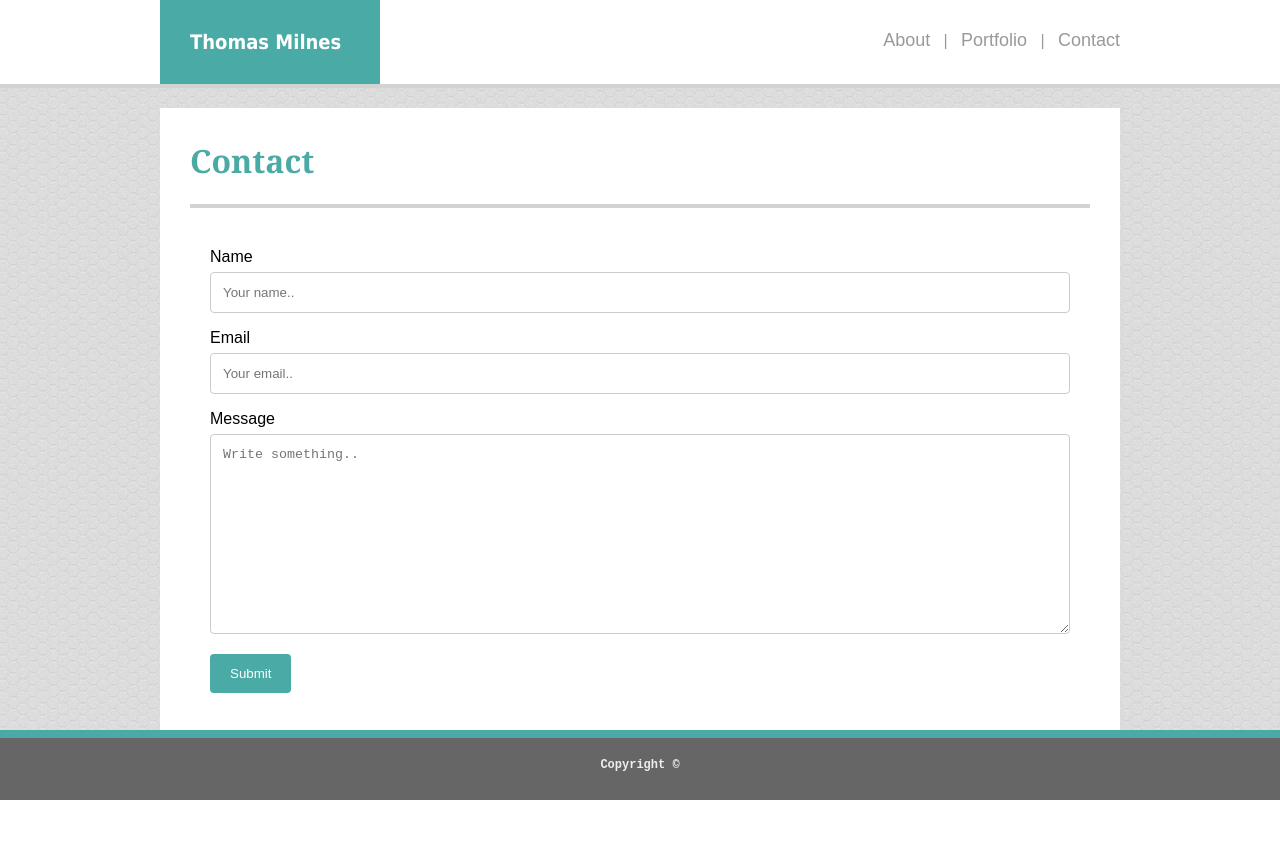
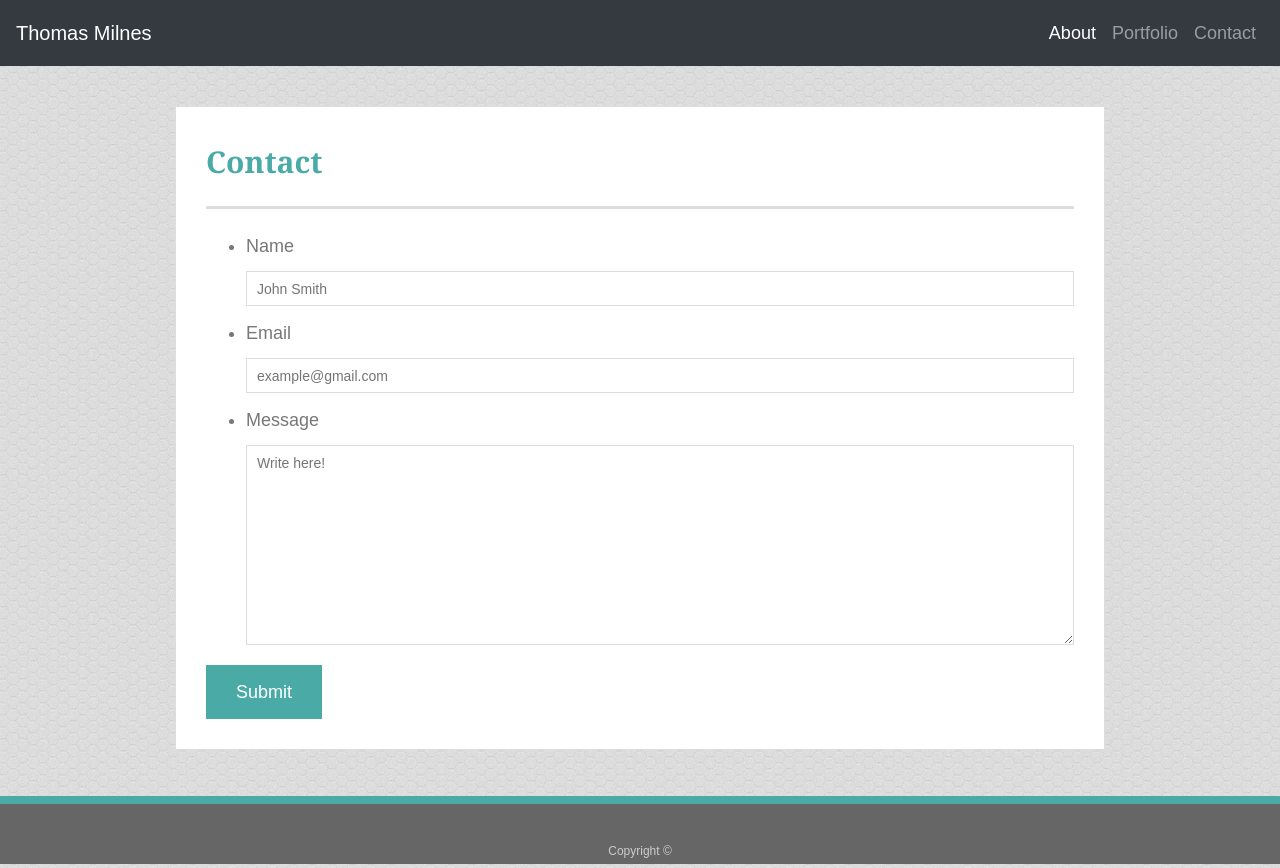
Before and after one commit to thmiv/Bootstrap-Portfolio, a plain HTML site: page contact.html in a window 1280 px wide. Before the commit the page ends 800 px from the top, so only its background shows below. Drawn offline with nearby package versions, Linux system fonts and the light colour scheme.

Commit message:
bootstrap portfolio working

```diff
--- a/assets/css/style.css
+++ b/assets/css/style.css
@@ -1,137 +1,164 @@
+body {
+    background-image: url("../images/honey_im_subtle.png");
+    font-family: Arial, "Helvetica Neue", Helvetica, sans-serif;
+    font-size: 18px;
+    line-height: 34px;
+    color: #777777;
+}
 * {
     box-sizing: border-box;
   }
-body {
-    background-image: url("../images/honey_im_subtle.png");
-    font-family: 'Arial', 'Helvetica Neue', Helvetica, sans-serif;
+
+  /* general */
+
+  .container {
+    width: 100%;
+    max-width: 960px;
+    margin: 0 auto;
+    clear: both;
   }
-header {
-    background: #fff;
-    width: 100%;
-    position: fixed;
-    top: 0;
-    left: 0;
-    z-index: 1;
+
+  h1, h2, h3, p {
+    margin-bottom: 20px;
   }
-#name {
-    background: #4aaaa5;
-    padding: 30px;
-    width: 220px;
-    font: bold 20px Tahoma, sans-serif;
-    color: #fff;
-    float: left;
+
+  p:last-child {
+    margin-bottom: 0;
   }
-.headContent {
-    margin: 0 auto;
-    width: 960px;
-}
-nav {
-    position: relative;
-    top: 30px;
-    float: right;
-}
-.content {
-    position: relative;
-    top: 100px;
-    bottom: 90px;
-    margin: 0 auto;
-    padding: 10px 30px 30px 30px;
-    width: 960px;
-    background-color: #ffffff;
-}
-h1 {
-    font-family: 'Georgia', Times, 'Times New Roman', serif;
+
+  h1, h2, h3 {
+    font-family: Georgia, Times, "Times New Roman", serif;
+    font-weight: 700;
     color: #4aaaa5;
   }
-h6 {
-    color: #eeeeee;
-    font-family: 'Courier New', Courier, monospace;
+
+  h1 {
+    padding-bottom: 20px;
+    font-size: 30px;
+    line-height: 49px;
+    border-bottom: 3px solid #ddd;
+  }
+
+  h2, h3 {
+    font-size: 22px;
+  }
+
+  /* footer */
+
+  footer {
+    padding: 30px 0;
+    clear: both;
     font-size: 12px;
+    color: #fff;
+    color: #ccc;
     text-align: center;
+    background: #666;
+    border-top: 8px solid #4aaaa5;
+    height: 50px;
   }
-img {
+
+  h3, h2 {
+    padding-bottom: 20px;
+    margin-bottom: 15px;
+    line-height: 22px;
+    border-bottom: 2px solid #eee;
+  }
+
+  /* main */
+
+  #main-container {
+    padding-top: 40px;
+    min-height: calc(100vh - 70px);
+  }
+
+  .main-section {
     float: left;
-    padding-right: 20px;
-    padding-bottom: 10px;
+    width: 100%;
+    max-width: 960px;
+    padding: 30px;
+    margin: 0 0 40px;
+    background: #fff;
+    border: 1px solid #ddd;
   }
-p {
-    line-height: 1.5em;
-    font-size: 17px;
-    color: #777777;
+
+  /* portfolio page */
+
+  .work {
+    position: relative;
+    float: left;
+    width: 274px;
+    margin: 20px 0 25px;
+    overflow: auto;
   }
-footer {
-    background: #666666;
-    margin-top: 30px;
-    padding-left: 30px;
-    padding-right: 30px;
-    position: fixed;
-    left: 0;
-    bottom: 0;
+
+  .work:nth-child(even) {
+    margin-right: 40px;
+  }
+
+  .work img {
+    width: 100%;
+    border: 0 none;
+    opacity: 0.8;
+  }
+
+  .work h3 {
+    position: absolute;
+    bottom: 20px;
+    width: 100%;
+    padding: 15px;
+    margin-bottom: 0;
+    font-weight: 300;
+    line-height: 30px;
+    color: #fff;
+    text-align: center;
+    background: #4aaaa5;
+    border-bottom: 0;
+  }
+
+  .auth-image {
+    float: left;
+    width: 200px;
+    height: auto;
+    margin-top: 10px;
+    margin-right: 25px;
+  }
+
+  /* contact page */
+
+  #contact-form ul {
+    margin-bottom: 20px;
+  }
+
+  #contact-form li {
+    margin-bottom: 10px;
+  }
+
+  label,
+  input[type=text],
+  input[type=email],
+  textarea {
+    display: block;
     width: 100%;
   }
-#lineHead {
-    padding: 2px;
-    background: lightgray;
-    width: 100%;
-    float: left;
+
+  input[type=text],
+  input[type=email],
+  textarea {
+    height: 35px;
+    padding: 0 10px;
+    font-size: 14px;
+    border: 1px solid #ddd;
   }
-#lineBody {
-    padding: 2px;
-    background: lightgray;
-    margin-bottom: 20px;
+
+  textarea {
+    height: 200px;
   }
-#lineFoot {
-    padding: 4px;
+
+  input[type=submit] {
+    padding: 10px 30px;
+    font-size: 18px;
+    color: #fff;
+    cursor: pointer;
     background: #4aaaa5;
-    width: 100%;
-    position: absolute;
-    left: 0;
+    border: 0 none;
   }
-a {
-    color: #999999;
-    text-decoration: none;
-    font-size: 18px;
-}
-#divider {
-    font-size: 16px;
-}
-.projectBox {
-    position: relative;
-    top: 100px;
-    bottom: 90px;
-    margin: 0 auto;
-    padding: 10px 30px 30px 30px;
-    width: 960px;
-    height: 700px;
-    background-color: #ffffff;
-}
-#projects {
-    background: #ffffff;
-    padding-right: 30px;
-    padding-bottom: 40px;
-}
-input[type=text], select, textarea {
-    width: 100%;
-    padding: 12px;
-    border: 1px solid #ccc;
-    border-radius: 4px;
-    box-sizing: border-box;
-    margin-top: 6px;
-    margin-bottom: 16px;
-    resize: vertical;
-}
-input[type=submit] {
-    background-color: #4aaaa5;
-    color: white;
-    padding: 12px 20px;
-    border: none;
-    border-radius: 4px;
-    cursor: pointer;
-}
-input[type=submit]:hover {
-    background-color: #4aaaa5;
-}
-.container {
-    border-radius: 5px;
-    padding: 20px;
-}
--- a/contact.html
+++ b/contact.html
@@ -5,38 +5,65 @@
     <meta name="viewport" content="width=device-width, initial-scale=1.0">
     <meta http-equiv="X-UA-Compatible" content="ie=edge">
     <title>Portfolio</title>
-    <link rel="stylesheet" href="assets/css/style.css">
+    <link rel="stylesheet" href="https://stackpath.bootstrapcdn.com/bootstrap/4.1.2/css/bootstrap.min.css" integrity="sha384-Smlep5jCw/wG7hdkwQ/Z5nLIefveQRIY9nfy6xoR1uRYBtpZgI6339F5dgvm/e9B" crossorigin="anonymous">
+    <script src="https://code.jquery.com/jquery-3.3.1.slim.min.js" integrity="sha384-q8i/X+965DzO0rT7abK41JStQIAqVgRVzpbzo5smXKp4YfRvH+8abtTE1Pi6jizo" crossorigin="anonymous"></script>
+    <script src="https://cdnjs.cloudflare.com/ajax/libs/popper.js/1.14.3/umd/popper.min.js" integrity="sha384-ZMP7rVo3mIykV+2+9J3UJ46jBk0WLaUAdn689aCwoqbBJiSnjAK/l8WvCWPIPm49" crossorigin="anonymous"></script>
+    <script src="https://stackpath.bootstrapcdn.com/bootstrap/4.1.2/js/bootstrap.min.js" integrity="sha384-o+RDsa0aLu++PJvFqy8fFScvbHFLtbvScb8AjopnFD+iEQ7wo/CG0xlczd+2O/em" crossorigin="anonymous"></script>
+    <link rel="stylesheet" type="text/css" href="assets/css/style.css">
 </head>
+
 <body>
+
 <header>
-    <div class="headContent">
-        <div id="name">Thomas Milnes</div>
-        <nav>
-            <a href="index.html">About</a> <a id="divider">&nbsp; | &nbsp;</a>
-            <a href="portfolio.html">Portfolio</a> <a id="divider">&nbsp; | &nbsp;</a>
-            <a href="contact.html">Contact</a>
-        </nav>
+        <nav class="navbar navbar-expand-lg navbar-dark bg-dark">
+                <a class="navbar-brand" href="index.html">Thomas Milnes</a>
+                <button class="navbar-toggler" type="button" data-toggle="collapse" data-target="#navbarNav" aria-controls="navbarNav" aria-expanded="false" aria-label="Toggle navigation">
+                    <span class="navbar-toggler-icon"></span>
+                </button>
+                <div class="collapse navbar-collapse" id="navbarNav">
+                    <ul class="navbar-nav ml-auto">
+                        <li class="nav-item active">
+                            <a class="nav-link" href="index.html">About</a>
+                        </li>
+                        <li class="nav-item">
+                            <a class="nav-link" href="portfolio.html">Portfolio</a>
+                        </li>
+                        <li class="nav-item">
+                            <a class="nav-link" href="contact.html">Contact</a>
+                        </li>
+                    </ul>
+                </div>
+            </nav>
+</header>
+
+<div id="main-container" class="container">
+  <section class="main-section">
+        <h1>Contact</h1>
+      <form id="contact-form">
+            <ul>
+              <li>
+                <label for="name">Name</label>
+                <input type="text" id="name" name="name" placeholder="John Smith" required="required">
+              </li>
+              <li>
+                <label for="email">Email</label>
+                <input type="email" id="email" name="email" placeholder="example@gmail.com" required="required">
+              </li>
+              <li>
+                <label for="message">Message</label>
+                <textarea id="message" name="message" placeholder="Write here!" required="required"></textarea>
+              </li>
+            </ul>
+            <input type="submit">
+          </form>
+  </section>
+</div>
+
+<footer>
+  <div class="container">
+      Copyright &copy;
     </div>
-    <div id="lineHead"></div>
-</header>
-<div class="content">
-    <h1>Contact</h1>
-    <div id="lineBody"></div>
-    <div class="container">
-        <form action="index.html">
-          <label for="fname">Name</label>
-          <input type="text" id="fname" name="Name" placeholder="Your name..">
-          <label for="femail">Email</label>
-          <input type="text" id="femail" name="Email" placeholder="Your email..">
-          <label for="subject">Message</label>
-          <textarea id="fmessage" name="Message" placeholder="Write something.." style="height:200px"></textarea>
-          <input type="submit" value="Submit">
-        </form>
-      </div>
-</div>
-<footer>
-    <div id="lineFoot"></div>
-    <h6>Copyright &copy;</h6>
 </footer>
+
 </body>
 </html>
```
Also changed, not shown: index.html (+35 -14 lines), portfolio.html (+61 -22 lines). Lines whose indentation alone changed are shown as unchanged.
